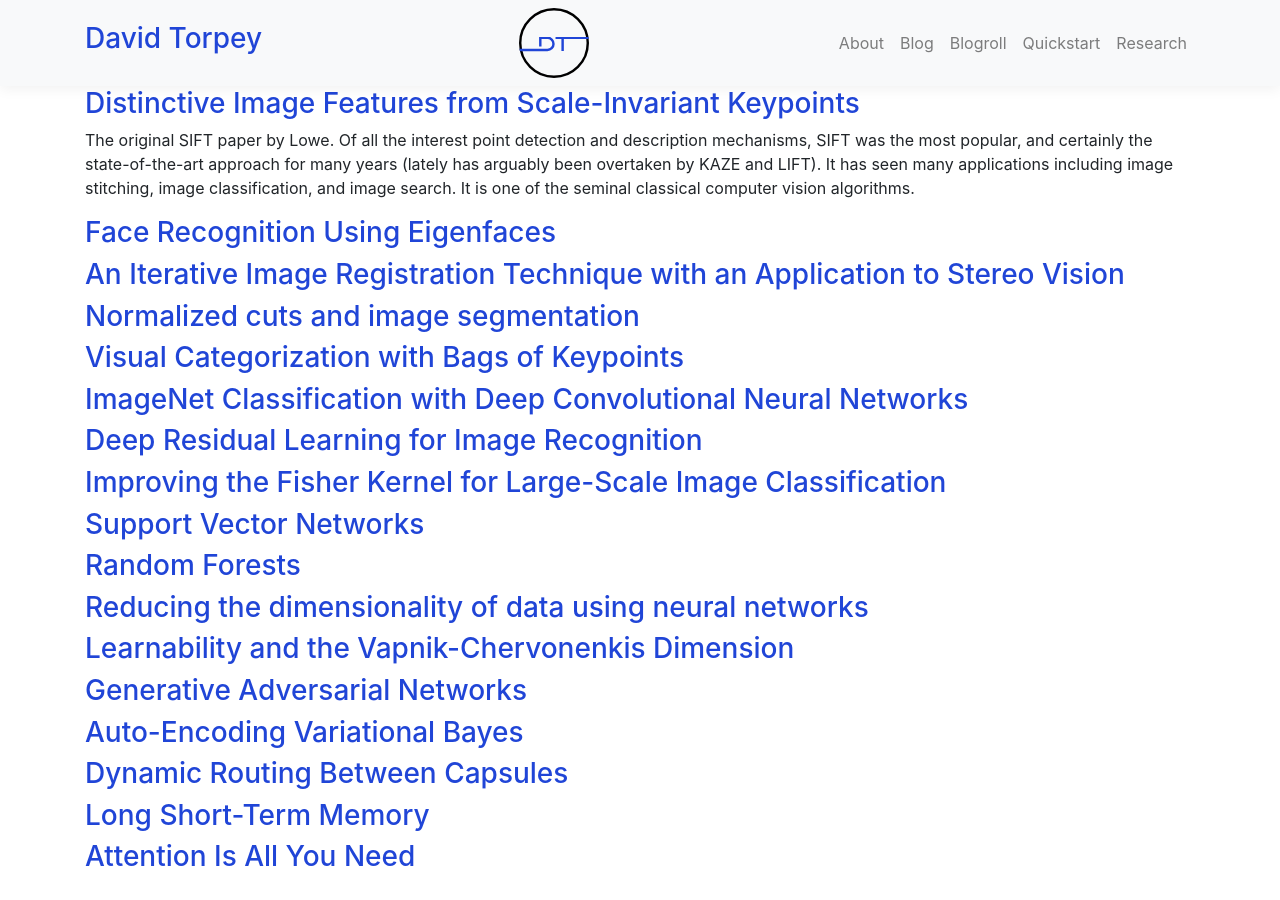
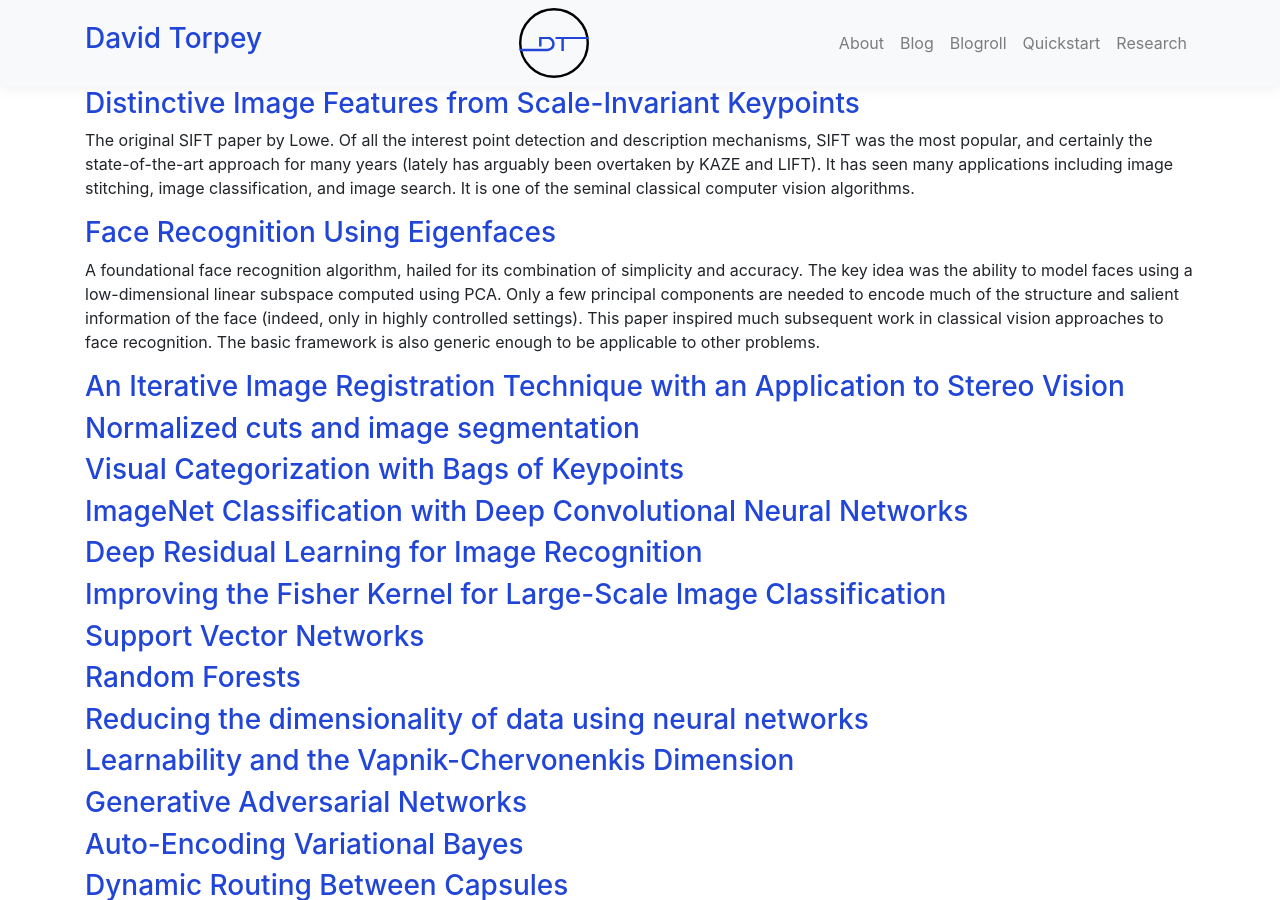
Before and after one commit to DavidTorpey/davidtorpey.github.io, a Jekyll site: the page built from quickstart.md, in a window 1280 px wide and 900 px high, scrolled down 358 px. Built offline with Jekyll 4.4.1, drawn with Linux system fonts in a browser that asks for light colours; nearby versions of some CDN libraries.

Commit message:
Quickstart

```diff
--- a/quickstart.md
+++ b/quickstart.md
@@ -19,6 +19,8 @@ A ground-breaking object detection algorithm based on boosting of many Haar-base
 The original SIFT paper by Lowe. Of all the interest point detection and description mechanisms, SIFT was the most popular, and certainly the state-of-the-art approach for many years (lately has arguably been overtaken by KAZE and LIFT). It has seen many applications including image stitching, image classification, and image search. It is one of the seminal classical computer vision algorithms.
 
 ### [Face Recognition Using Eigenfaces](https://www.cs.ucsb.edu/~mturk/Papers/mturk-CVPR91.pdf)
+
+A foundational face recognition algorithm, hailed for its combination of simplicity and accuracy. The key idea was the ability to model faces using a low-dimensional linear subspace computed using PCA. Only a few principal components are needed to encode much of the structure and salient information of the face (indeed, only in highly controlled settings). This paper inspired much subsequent work in classical vision approaches to face recognition. The basic framework is also generic enough to be applicable to other problems.
 
 ### [An Iterative Image Registration Technique with an Application to Stereo Vision](https://pdfs.semanticscholar.org/51fe/a461cf3724123c888cb9184474e176c12e61.pdf)
 
```
